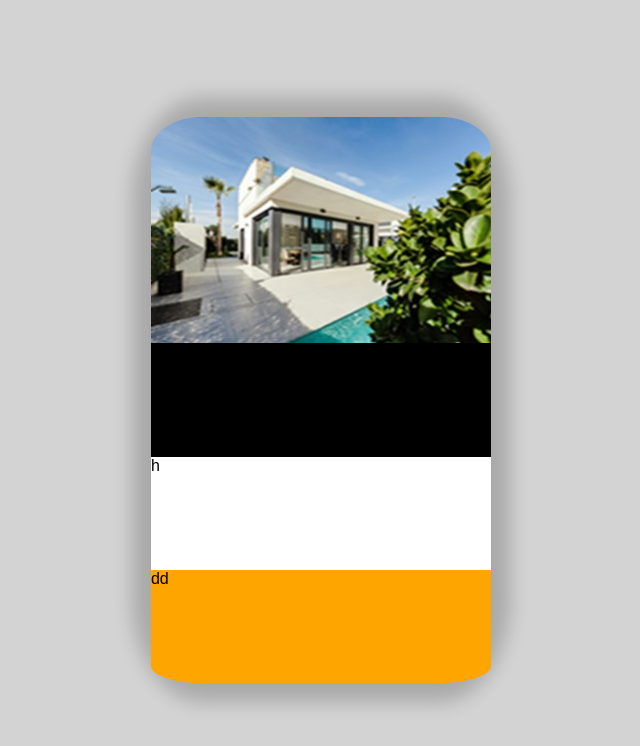
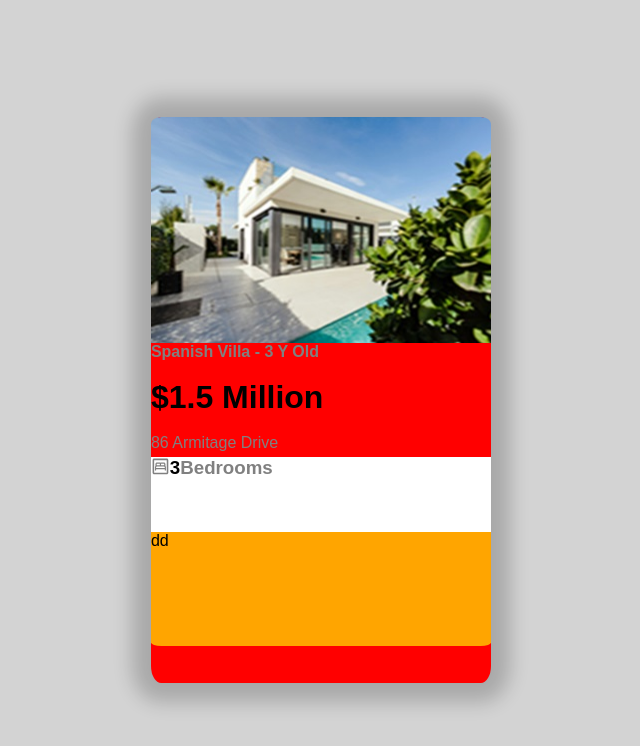
Before and after one commit to zibusisojnduna/my-card-example, a React (Vite) app: page / in a window 1280 px wide. Shown: the top 746 px of the page, without its empty margins (319-959 px from the left). Built offline with nearby package versions, Linux system fonts and the light colour scheme.

Commit message:
icons added

```diff
--- a/package.json
+++ b/package.json
@@ -12,6 +12,7 @@
   "dependencies": {
     "react": "^18.3.1",
     "react-dom": "^18.3.1",
+    "react-icons": "^5.2.1",
     "vite-plugin-require": "^1.2.14"
   },
   "devDependencies": {
--- a/src/App.css
+++ b/src/App.css
@@ -19,7 +19,7 @@ body{
   left: 0;
   right: 0;
   margin: auto;
-  border-radius: 15%;
+  border-radius: 3%;
   box-shadow: 0cm 0cm 0.5cm 0.5cm rgba(0, 0, 0, 0.2), 0cm 0cm 0cm 0cm rgba(0, 0, 0, 0.19);
 }
 
@@ -27,30 +27,30 @@ body{
   background-color: blue;
   height: 6cm;
   width: 9cm;
-  border-top-left-radius: 15%;
-  border-top-right-radius: 15%;
+  border-top-left-radius: 3%;
+  border-top-right-radius: 3%;
 
 
 }
 
 .div3{
-  background-color: black;
   height: 3cm;
   width: 9cm;
 }
 
 .div4{
   background-color: white;
-  height: 3cm;
+  height: 2cm;
   width: 9cm;
+  display: flex;
 }
 
 .div5{
   background-color: orange;
   height: 3cm;
   width: 9cm;
-  border-bottom-left-radius: 15%;
-  border-bottom-right-radius: 15%;
+  border-bottom-left-radius: 3%;
+  border-bottom-right-radius: 3%;
 }
 
 #root{
@@ -67,3 +67,9 @@ body{
 #heart{
   color: red;
 }
+
+#bedroom{
+  fill: gray;
+  height: .5cm;
+  width: .5cm;
+}
--- a/src/components/main card.jsx
+++ b/src/components/main card.jsx
@@ -1,12 +1,18 @@
-
+import { MdOutlineBedroomParent } from "react-icons/md";
 
 function Div(){
 
     return(
         <div className="div1">
             <div className='div2' style={{backgroundImage:`url(${require("../assets/house.jpg")})`}}></div>
-            <div className='div3'>g</div>
-            <div className='div4'>h</div>
+            <div className='div3'>
+                <h4 style={{color:"gray"}}>Spanish Villa - 3 Y Old</h4><br></br>
+                <h1>$1.5 Million</h1><br></br>
+                <p style={{color:"gray"}}>86 Armitage Drive</p>
+            </div>
+            <div className='div4'>
+            <MdOutlineBedroomParent id="bedroom"/><h3>3</h3><h3 style={{color:"gray"}}>Bedrooms</h3><br></br>
+            </div>
             <div className='div5'>dd</div>
         </div>
     )
```
Also changed, not shown: 1 other file (tests, documents, lock files or other folders).
